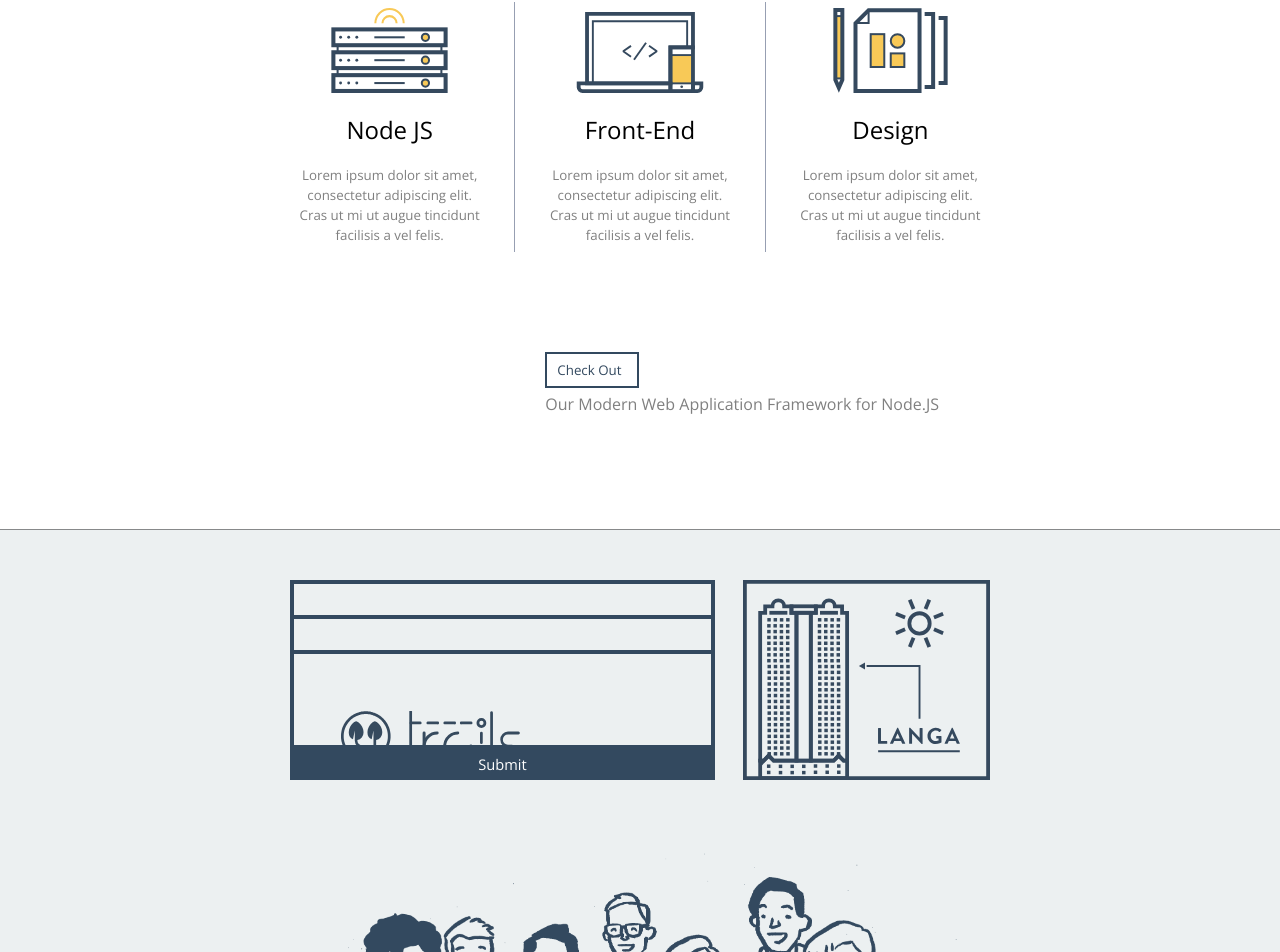
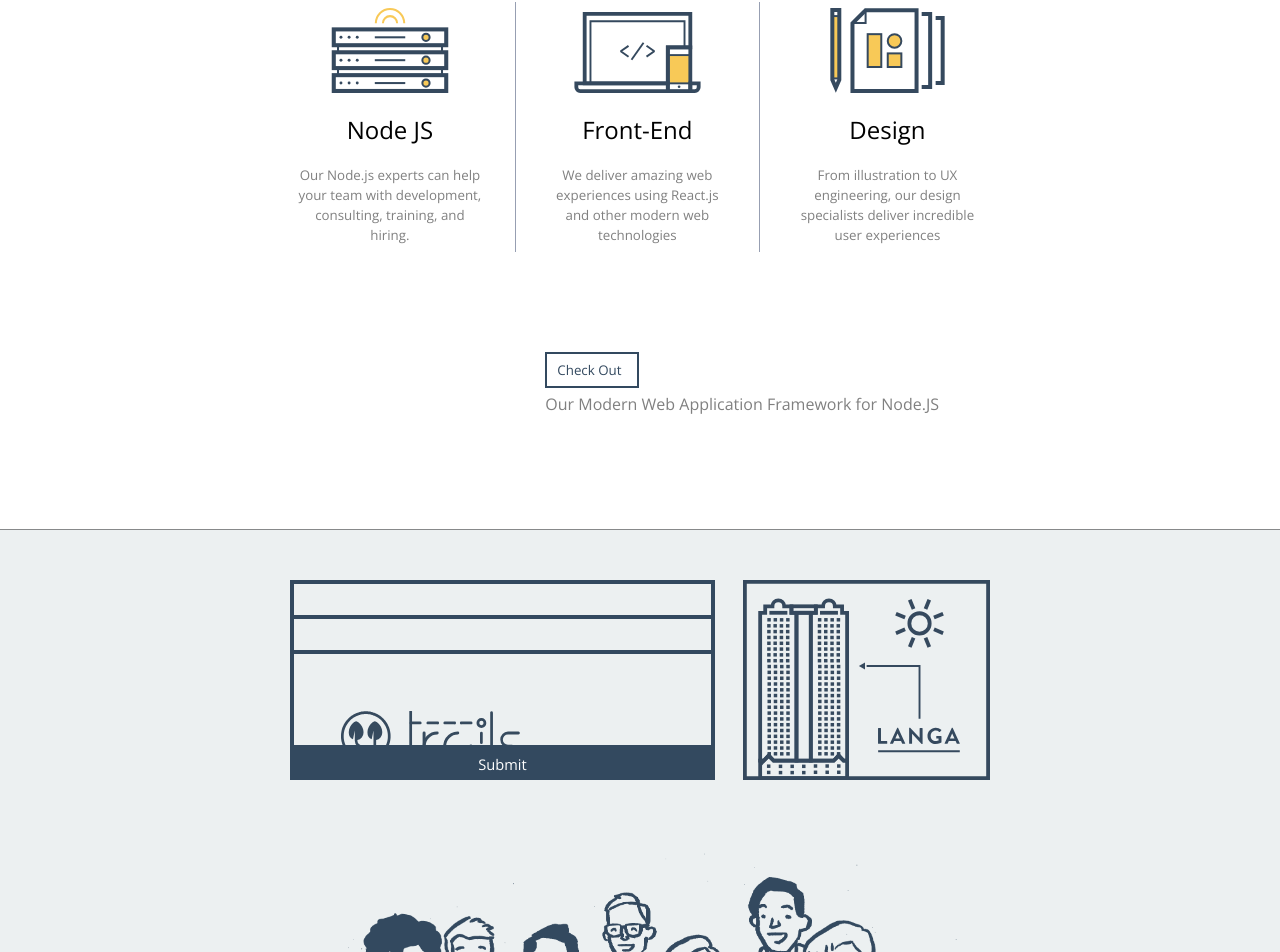
Before and after one commit to nogtini/atomic-components, a React app: page / in a window 1280 px wide. Shown: the part 750-1702 px from the top of the page. Built offline with nearby package versions, Linux system fonts and the light colour scheme.

Commit message:
add copy to homepage

```diff
--- /dev/null
+++ b/src/assets/strings.js
@@ -0,0 +1,7 @@
+module.exports = {
+  serviceBody: {
+    nodejs: 'Our Node.js experts can help your team with development, consulting, training, and hiring.',
+    frontend: 'We deliver amazing web experiences using React.js and other modern web technologies',
+    design: 'From illustration to UX engineering, our design specialists deliver incredible user experiences'
+  }
+}
--- a/src/components/body.js
+++ b/src/components/body.js
@@ -7,6 +7,7 @@ import backend from '../assets/images/backend.svg';
 import frontend from '../assets/images/frontend.svg';
 import design from '../assets/images/design.svg';
 import trailslogo from '../assets/images/trails.svg';
+import strings from '../assets/strings';
 
 const styles = Object.assign({}, localStyles, globalStyles);
 
@@ -21,17 +22,17 @@ export default class Body extends Component {
                         <div className={`${styles.backend}`}>
                             <img className={styles.serviceImage} src={backend} />
                             <h2>Node JS</h2>
-                            <div className={styles.serviceBody}>Lorem ipsum dolor sit amet, consectetur adipiscing elit. Cras ut mi ut augue tincidunt facilisis a vel felis.</div>
+                            <div className={styles.serviceBody}>{strings.serviceBody.nodejs}</div>
                         </div>
                         <div className={`${styles.frontend}`}>
                             <img className={styles.serviceImage} src={frontend} />
                             <h2>Front-End</h2>
-                            <div className={styles.serviceBody}>Lorem ipsum dolor sit amet, consectetur adipiscing elit. Cras ut mi ut augue tincidunt facilisis a vel felis.</div>
+                            <div className={styles.serviceBody}>{strings.serviceBody.frontend}</div>
                         </div>
                         <div className={`${styles.design}`}>
                             <img className={styles.serviceImage} src={design} />
                             <h2>Design</h2>
-                            <div className={styles.serviceBody}>Lorem ipsum dolor sit amet, consectetur adipiscing elit. Cras ut mi ut augue tincidunt facilisis a vel felis.</div>
+                            <div className={styles.serviceBody}>{strings.serviceBody.design}</div>
                         </div>
                     </div>
                     <div className={`${styles.trails}`}>
```
